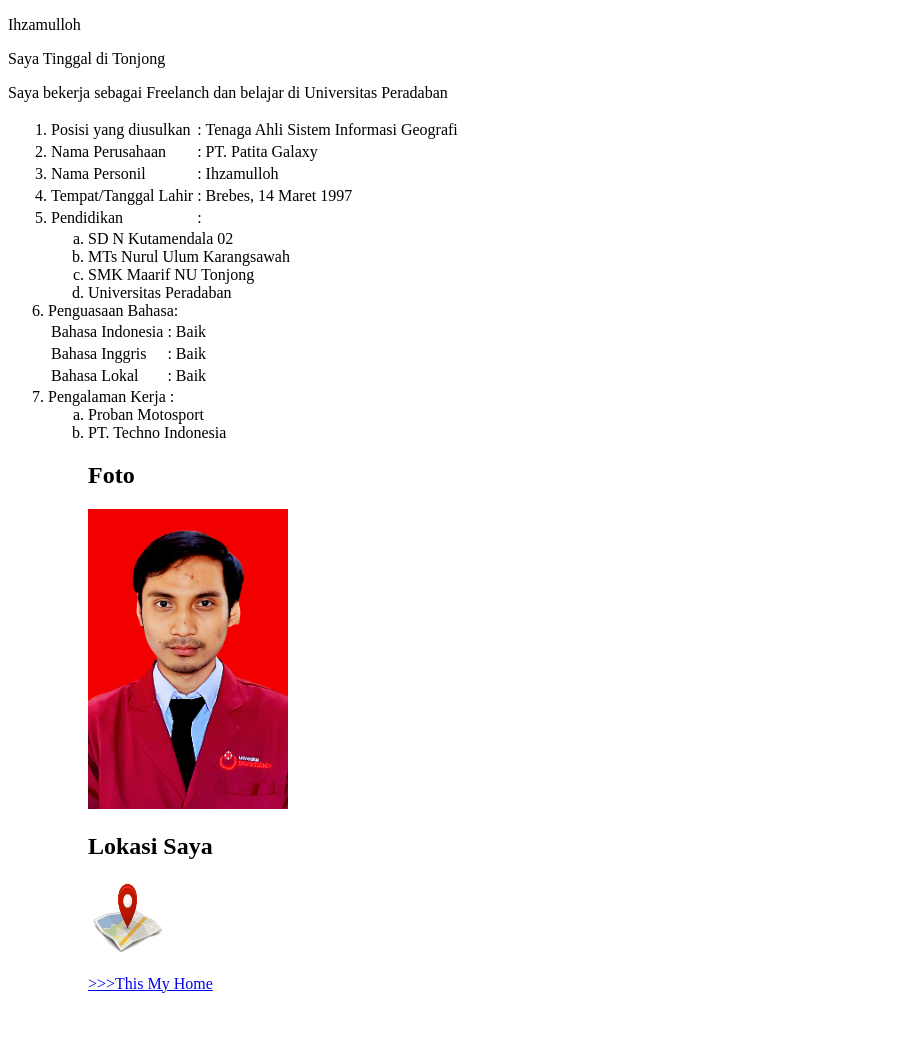
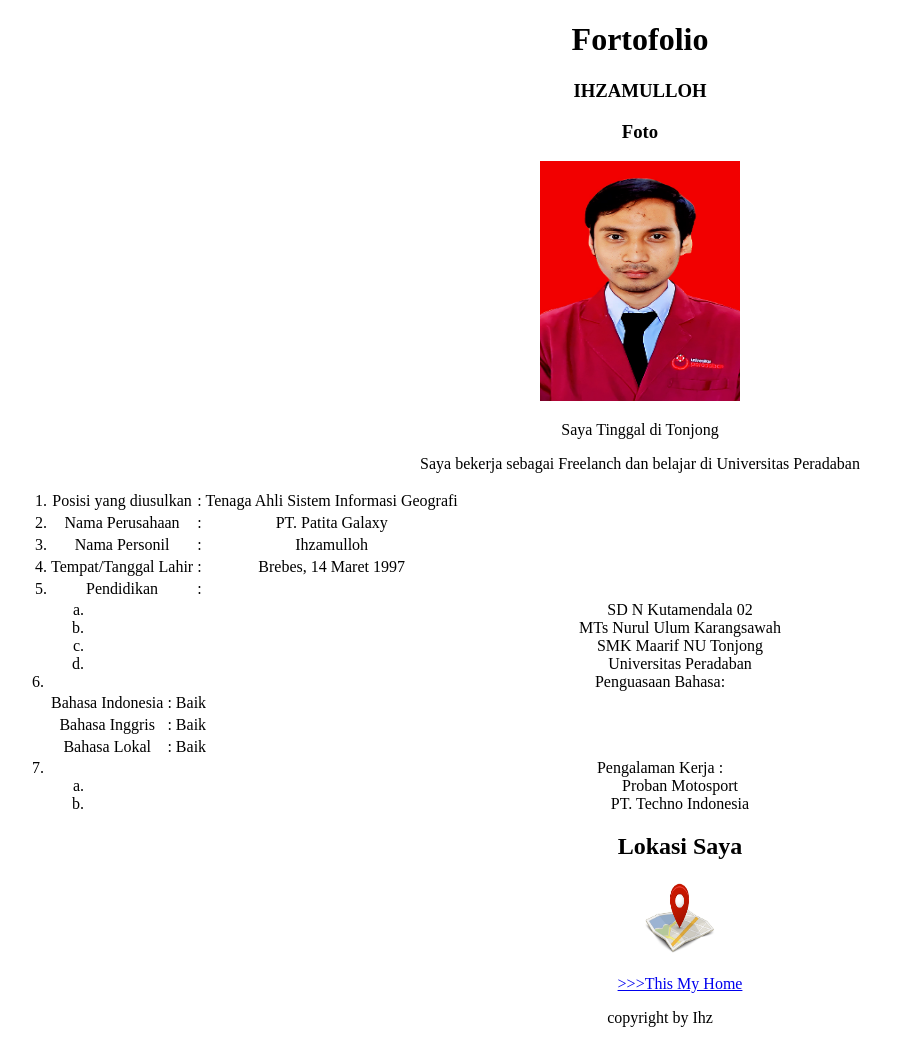
Before and after one commit to Ihz14/Portofolio, a plain HTML site: page index.html in a window 1280 px wide. Shown: the whole page, without its empty margins (0-914 px from the left). Drawn offline with Linux system fonts and the light colour scheme.

Commit message:
Update index.html

```diff
--- a/index.html
+++ b/index.html
@@ -4,9 +4,18 @@
     <meta charset="utf-8">
     <meta name="viewport" content="width=device-width">
     <title>Portofolio</title>
+    <link rel="stylesheet" href="style.css">
 </head>
 <body>
-    <p>Ihzamulloh</p>
+    <h1 align="center">Fortofolio</h1>
+    <p><h3 align="Center">IHZAMULLOH</h3></p>
+
+<div class="images" align="center">
+            <h3 class="aa">Foto</h3>
+            <img src="Ihzam.jpg" alt="candrasa"
+            style="width:200px;height:240px;">
+</div>
+
     <p>Saya Tinggal di Tonjong</p>
     <p>Saya bekerja sebagai Freelanch dan belajar di Universitas Peradaban</p>
 </body>
@@ -75,12 +84,8 @@
             <li>Proban Motosport</li>
             <li>PT. Techno Indonesia</li>
 
-<h2>Foto</h2>
-<img src="Ihzam.jpg"
-style="width:200px;height:300px;">
-
 <h2>Lokasi Saya</h2>
-<img src="Lokasi.jpg"
+<img class="peta" src="Lokasi.jpg"
 style="width:80px;height:75px;">
 
 <p>
@@ -89,4 +94,6 @@ style="width:80px;height:75px;">
 
 </ol>
 
+<footer align="center">copyright by Ihz</footer>
+
 </html>
```
